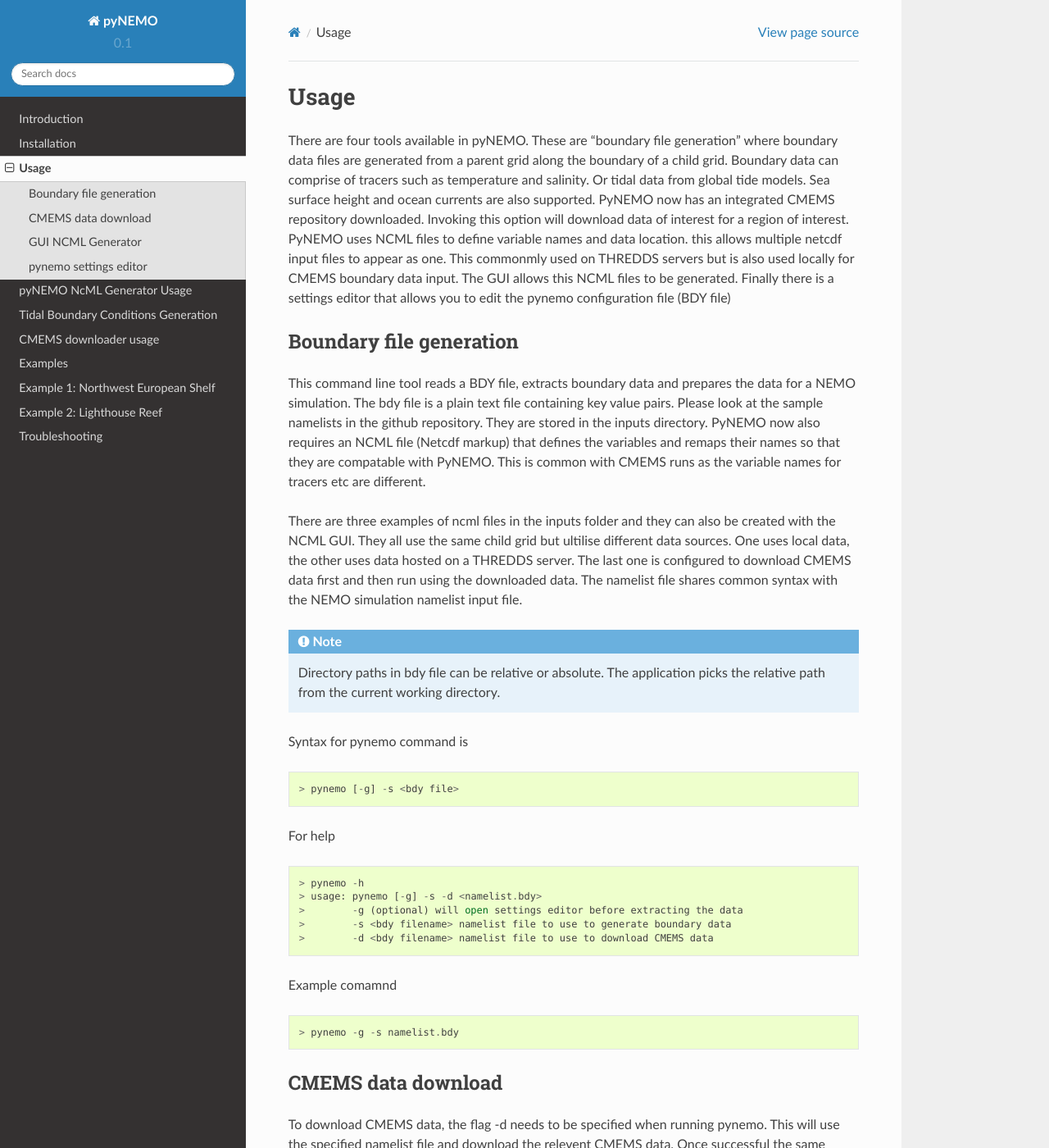
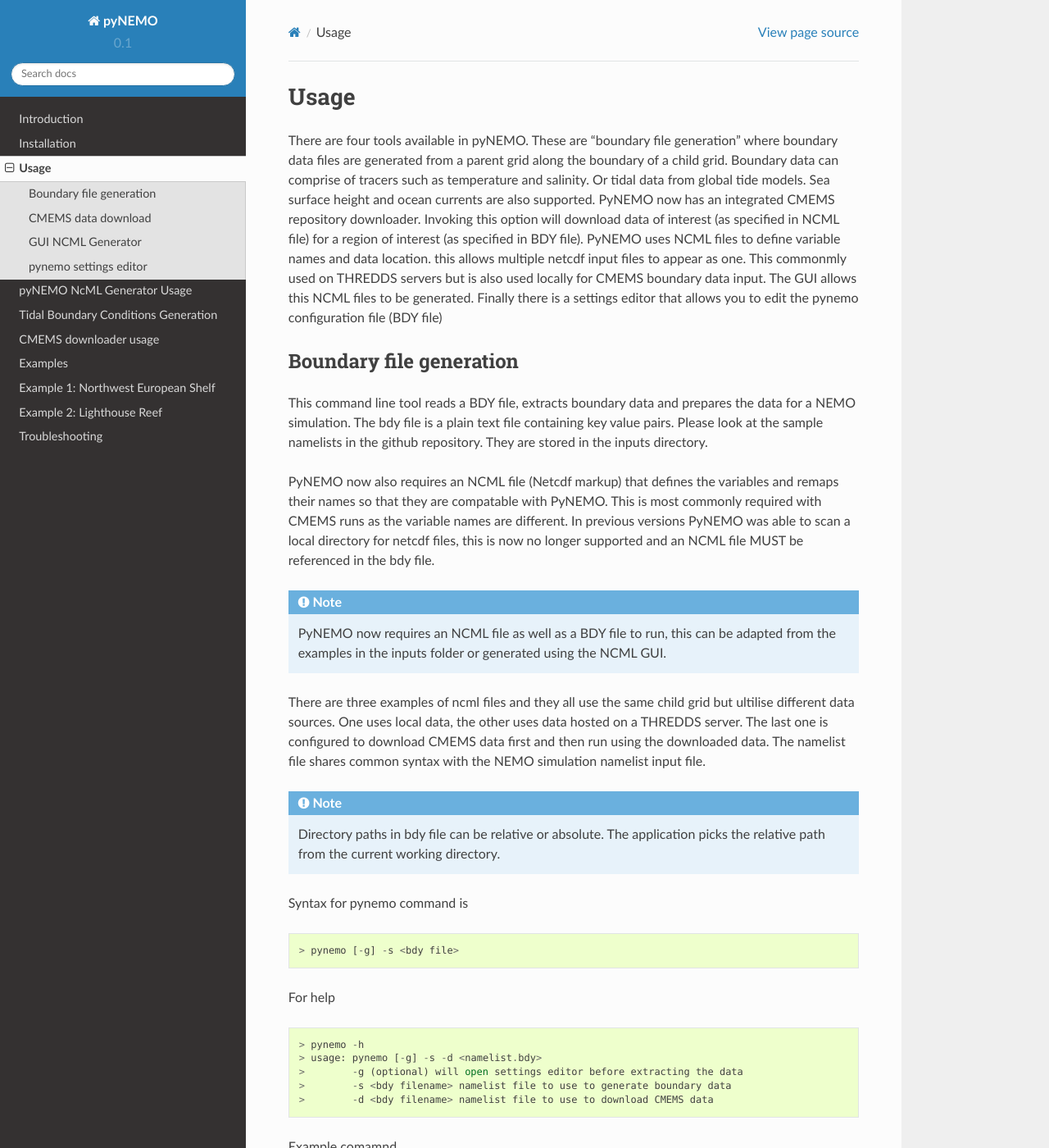
Before and after one commit to NOC-MSM/pyBDY, a Sphinx documentation site: the page built from docs/source/usage.rst, in a window 1280 px wide and 1400 px high. Shown: the whole window at 82% size. Built offline with Sphinx 7.4.7 and the Read the Docs theme 2.0.0, drawn with Linux system fonts in a browser that asks for light colours.

Commit message:
updated documentation

```diff
--- a/docs/source/usage.rst
+++ b/docs/source/usage.rst
@@ -3,22 +3,28 @@
 There are four tools available in pyNEMO. These are "boundary file generation" where boundary data files are generated from a
 parent grid along the boundary of a child grid. Boundary data can comprise of tracers such as temperature and salinity. Or
 tidal data from global tide models. Sea surface height and ocean currents are also supported. PyNEMO now has an integrated
-CMEMS repository downloaded. Invoking this option will download data of interest for a region of interest. PyNEMO uses NCML
-files to define variable names and data location. this allows multiple netcdf input files to appear as one. This commonmly used
-on THREDDS servers but is also used locally for CMEMS boundary data input. The GUI allows this NCML files to be generated.
-Finally there is a settings editor that allows you to edit the pynemo configuration file (BDY file)
+CMEMS repository downloader. Invoking this option will download data of interest (as specified in NCML file) for a region of interest
+(as specified in BDY file). PyNEMO uses NCML files to define variable names and data location. this allows multiple netcdf input files
+to appear as one. This commonmly used on THREDDS servers but is also used locally for CMEMS boundary data input. The GUI allows this NCML
+files to be generated. Finally there is a settings editor that allows you to edit the pynemo configuration file (BDY file)
 
 Boundary file generation
 ------------------------
 This command line tool reads a BDY file, extracts boundary data and prepares the data for a NEMO simulation. The bdy file
 is a plain text file containing key value pairs. Please look at the sample namelists in the github repository. They are
-stored in the inputs directory. PyNEMO now also requires an NCML file (Netcdf markup) that defines the variables and
-remaps their names so that they are compatable with PyNEMO. This is common with CMEMS runs as the variable names for tracers etc
-are different.
+stored in the inputs directory.
 
-There are three examples of ncml files in the inputs folder and they can also be created with the NCML GUI. They all use the same child grid
-but ultilise different data sources. One uses local data, the other uses data hosted on a THREDDS server. The last one is configured to download
-CMEMS data first and then run using the downloaded data. The namelist file shares common syntax with the NEMO simulation namelist input file.
+PyNEMO now also requires an NCML file (Netcdf markup) that defines the variables and remaps their names so that they are
+compatable with PyNEMO. This is most commonly required with CMEMS runs as the variable names are different. In previous versions
+PyNEMO was able to scan a local directory for netcdf files, this is now no longer supported and an NCML file MUST be referenced
+in the bdy file.
+
+.. note:: PyNEMO now requires an NCML file as well as a BDY file to run, this can be adapted from the examples in the inputs
+          folder or generated using the NCML GUI.
+
+There are three examples of ncml files and they all use the same child grid but ultilise different data sources. One uses local data,
+the other uses data hosted on a THREDDS server. The last one is configured to download CMEMS data first and then run using the
+downloaded data. The namelist file shares common syntax with the NEMO simulation namelist input file.
 
 .. note:: Directory paths in bdy file can be relative or absolute.
           The application picks the relative path from the current working
```
